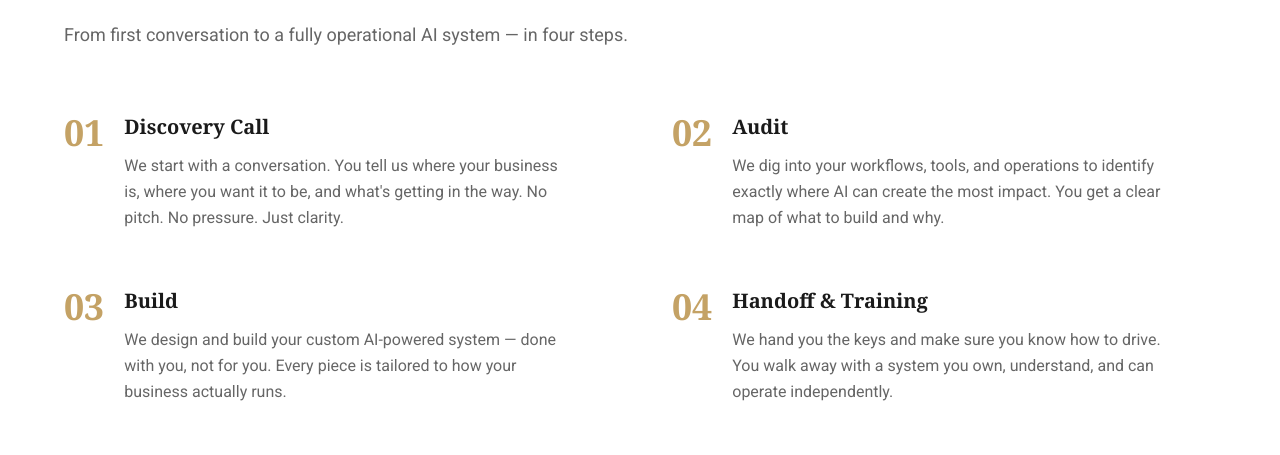
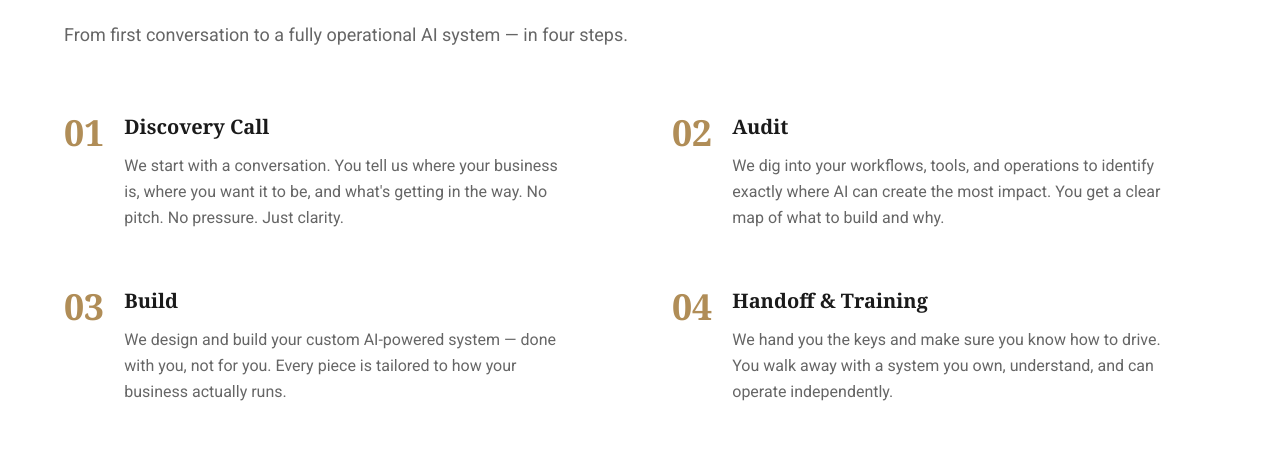
Before and after one commit to Unpromptable-Assets/unpromptable-assets, a Next.js app: page / in a window 1280 px wide. Shown: the part 1447-1902 px from the top of the page. Built offline with nearby package versions, Linux system fonts and the light colour scheme.

Commit message:
Update gold accent color to #B08D57

```diff
--- a/src/app/globals.css
+++ b/src/app/globals.css
@@ -5,7 +5,7 @@
   --color-card: #FFFFFF;
   --color-foreground: #1A1A1A;
   --color-muted: #666666;
-  --color-gold: #C4A265;
+  --color-gold: #B08D57;
   --font-serif: Georgia, "Times New Roman", Times, serif;
 }
 
```
